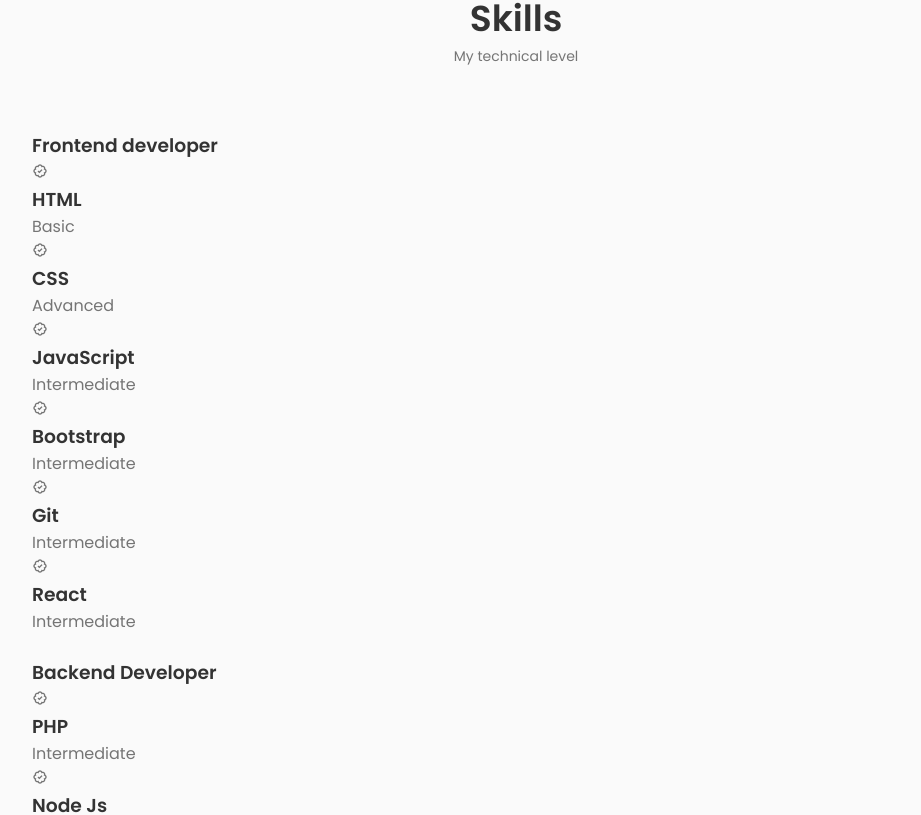
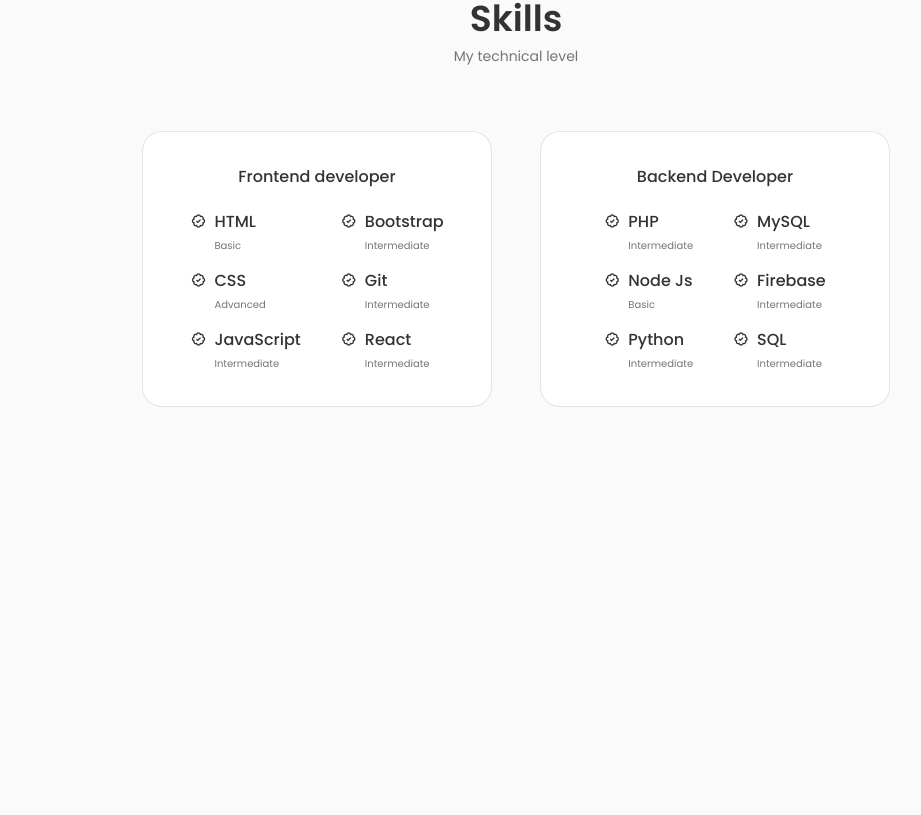
Before and after one commit to kirbybucket/react-website, a React (Create React App) app: page / in a window 1280 px wide. Shown: the part 1612-2427 px from the top of the page, without its empty margins (124-1045 px from the left). After the commit the page ends 2051 px from the top, so only its background shows below. Built offline with nearby package versions, Linux system fonts and the light colour scheme.

Commit message:
feat(skills): style skills section and refine component layout
- Add skills container styling with grid layout and responsive breakpoints
- Fix class naming inconsistencies in title elements
- Restructure skill groups into unified boxes per category
- Implement mobile-first design with media queries

```diff
--- a/src/components/skills/Backend.jsx
+++ b/src/components/skills/Backend.jsx
@@ -3,7 +3,7 @@
 const Backend = () => {
     return (
         <div className="skills__content">
-            <h3 className="skills___title">Backend Developer</h3>
+            <h3 className="skills__title">Backend Developer</h3>
 
             <div className="skills__box">
                 <div className="skills__group">
@@ -34,9 +34,7 @@
                         </div>
                     </div>
                 </div>
-            </div>
 
-            <div className="skills__box">
                 <div className="skills__group">
                 <div className="skills__data">
                     <i class='bx bx-badge-check'></i>
@@ -55,6 +53,15 @@
                         <span className="skills__level">Intermediate</span>
                     </div>
                 </div>
+
+                <div className="skills__data">
+                    <i class='bx bx-badge-check'></i>
+
+                    <div>
+                        <h3 className="skills__name">SQL</h3>
+                        <span className="skills__level">Intermediate</span>
+                    </div>
+                </div>
             </div>
             </div>
         </div>
--- a/src/components/skills/Frontend.jsx
+++ b/src/components/skills/Frontend.jsx
@@ -3,7 +3,7 @@
 const Frontend = () => {
     return (
         <div className="skills__content">
-            <h3 className="skills___title">Frontend developer</h3>
+            <h3 className="skills__title">Frontend developer</h3>
 
             <div className="skills__box">
                 <div className="skills__group">
@@ -34,9 +34,7 @@
                         </div>
                     </div>
                 </div>
-            </div>
 
-            <div className="skills__box">
                 <div className="skills__group">
                 <div className="skills__data">
                     <i class='bx bx-badge-check'></i>
--- a/src/components/skills/skills.css
+++ b/src/components/skills/skills.css
@@ -0,0 +1,82 @@
+.skills__container {
+    grid-template-columns: repeat(2, 350px);
+    column-gap: 3rem;
+    justify-content: center;
+}
+
+.skills__content {
+    background-color: var(--container-color);
+    border: 1px solid rgba(0, 0, 0, 0.1);
+    padding: 2rem 4rem;
+    border-radius: 1.25rem;
+}
+
+.skills__title {
+    font-size: var(--normal-font-size);
+    font-weight: var(--font-medium);
+    text-align: center;
+    margin-bottom: var(--mb-1-5);
+}
+
+.skills__box {
+    display: flex;
+    justify-content: center;
+    column-gap: 2.5rem;
+}
+
+.skills__group {
+    display: grid;
+    align-items: flex-start;
+    row-gap: 1rem;
+}
+
+.skills__data {
+    display: flex;
+    column-gap: 0.5rem;
+}
+
+.skills .bx-badge-check {
+    font-size: 1rem;
+    color: var(--title-color);
+}
+
+.skills__name {
+    font-size: var(--normal-font-size);
+    font-weight: var(--font-medium);
+    line-height: 18px;
+}
+
+.skills__level {
+    font-size: var(--tiny-font-size);
+}
+
+/*=============== BREAKPOINTS ===============*/
+/* For large devices */
+@media screen and (max-width: 992px) {
+    .skills__container {
+        grid-template-columns: max-content;
+        row-gap: 2rem;
+    }
+}
+
+/* For medium devices */
+@media screen and (max-width: 576px) {
+    .skills__container {
+        grid-template-columns: 1fr;
+    }
+
+    .skills__content {
+        padding: 1.5rem;
+    }
+}
+
+/* For small devices */
+@media screen and (max-width: 350px) {
+    .skills__box {
+        column-gap: 1.25rem;
+    }
+
+    .skills__name {
+        font-size: var(--small-font-size);
+    }
+}
```
Lines whose indentation alone changed are shown as unchanged.
